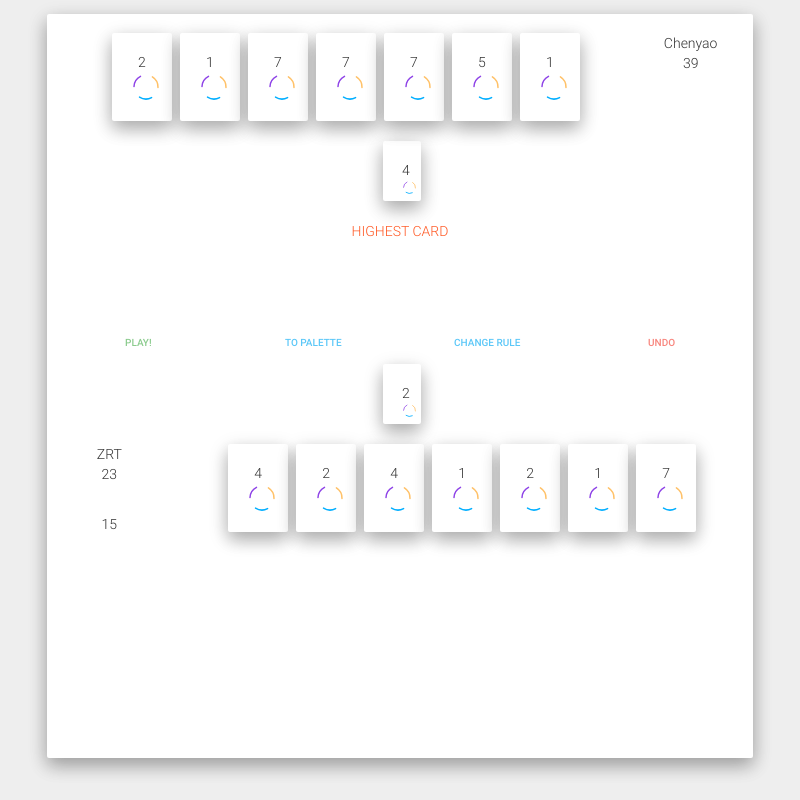
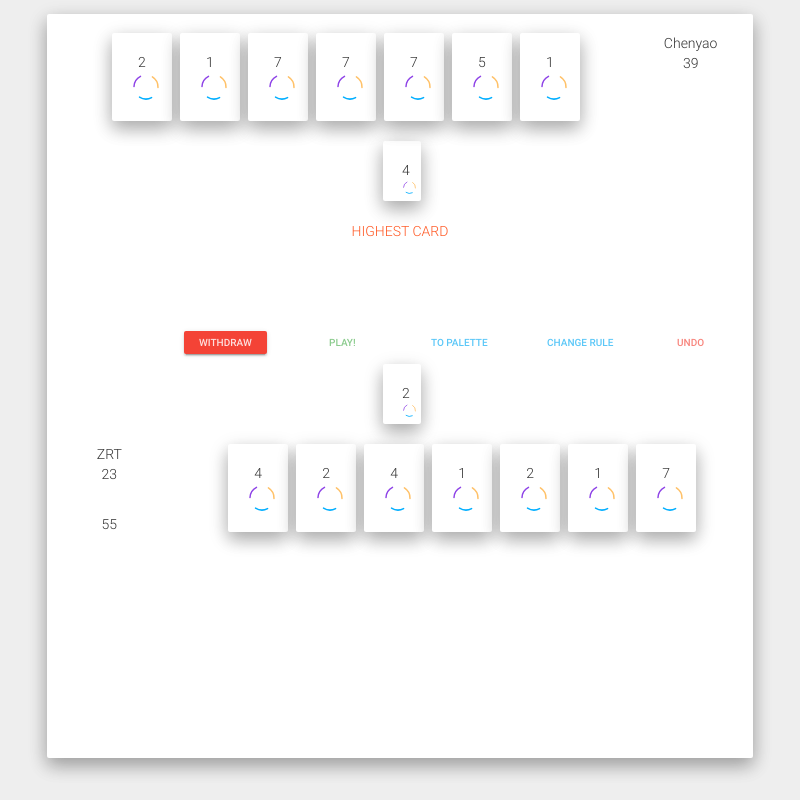
Before and after one commit to AlphaAILab/AlphaGUI, an Electron app: page arena.html in a window 800 px wide. Drawn offline with Linux system fonts and the light colour scheme.

Commit message:
withdraw

```diff
--- a/arena.html
+++ b/arena.html
@@ -60,19 +60,26 @@
                  <div id="paletteB"></div>
          </div>
         <div class="row text-warning" id="rule" style="height:100px;"></div>
-        <div class="row" id="op-pan">
-            <div class="col-sm-3">
+        <div class="row" id="op-pan" style="display:none;">
+            <div class="col-sm-2">
+            </div>
+             <div class="col-sm-2">
+            <a  href="javascript:click_withdraw()" class="btn btn-xs btn-danger btn-raised " id="withdraw">WITHDRAW</a>
+            </div>
+
+            <div class="col-sm-2">
             <a href="javascript:click_play()" class="btn btn-xs btn-success disabled" id="play">PLAY!</a>
             </div>
-            <div class="col-sm-3">
+            <div class="col-sm-2">
             <a href="javascript:click_card()" class="btn btn-xs btn-info disabled" id="play-card">TO PALETTE</a>
             </div>
-            <div class="col-sm-3">
+            <div class="col-sm-2">
             <a  href="javascript:click_rule()" class="btn btn-xs btn-info disabled" id="play-rule">CHANGE RULE</a>
             </div>
-            <div class="col-sm-3">
+            <div class="col-sm-2">
             <a  href="javascript:click_undo()" class="btn btn-xs btn-danger disabled" id="undo">UNDO</a>
             </div>
+
         </div>
         <div class="row">
           <div class="col-sm-12">
--- a/arena.js
+++ b/arena.js
@@ -16,7 +16,7 @@ B.score=39;
 A.type = "human"
 B.type = "bot"
 // remote
-A.roundtime = 20;
+A.roundtime = 60;
 B.roundtime = 20;
 var round_num=0;
 var start_time = 0;
@@ -89,15 +89,24 @@ function disablebtn(btn){
 
 }
 
-function click_play(){
-    console.log('click play '+_card+' '+_rule_card);
-    $('#op-pan').hide();
-    _do_operation(_card,_rule_card);
+function click_withdraw(){
+    console.log('withdraw');
     render_init();
     disablebtn('#play');
     disablebtn('#play-card');
     disablebtn('#play-rule');
     disablebtn('#undo');
+    _do_operation(0,0);
+}
+function click_play(){
+    console.log('click play '+_card+' '+_rule_card);
+    $('#op-pan').hide();
+    render_init();
+    disablebtn('#play');
+    disablebtn('#play-card');
+    disablebtn('#play-rule');
+    disablebtn('#undo');
+    _do_operation(_card,_rule_card);
 }
 
 function click_card(){
```
